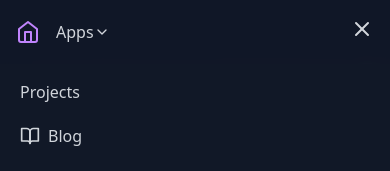
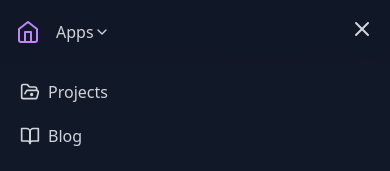
Before and after one commit to PipKcK/Portfolio-Website, a React (Vite) app: page / in a window 390 px wide. Both pictures are taken after a click on the button 362 px from the left and 29 px from the top of the page. Shown: the top 171 px of the page. Built offline with nearby package versions, Linux system fonts and the light colour scheme.

Commit message:
Mobile Project Icon App.tsx update

```diff
--- a/src/App.tsx
+++ b/src/App.tsx
@@ -235,6 +235,7 @@ function NavigationContent() {
                 : "text-gray-300 hover:text-purple-400"
             }`}
           >
+            <FolderOpenDot size={20} />
             <span>Projects</span>
           </Link>
           <Link
```
